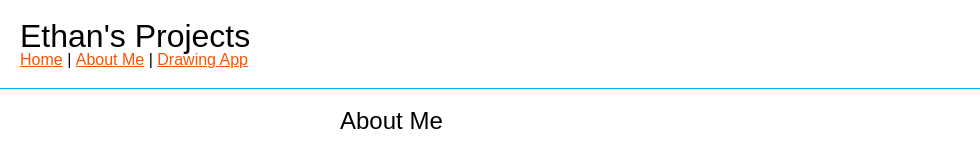
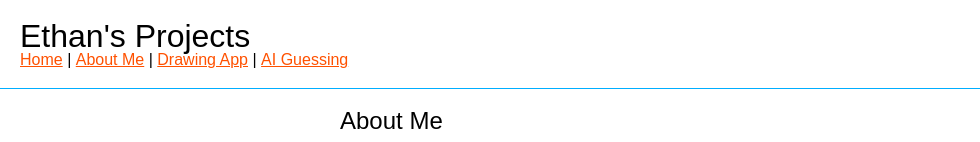
Before and after one commit to Ethan-Schultz/AP-CS-Project-Site, a plain HTML site: page aboutme.html in a window 1280 px wide. Shown: the top 142 px of the page, without its empty margins (0-980 px from the left). Drawn offline with Linux system fonts and the light colour scheme; grey boxes are pictures that could not be loaded.

Commit message:
Update aboutme.html

```diff
--- a/aboutme.html
+++ b/aboutme.html
@@ -18,6 +18,8 @@
           <li><a href="aboutme.html">About Me</a></li>
           <li>|</li>
           <li><a href="DrawingApp.html">Drawing App</a></li>
+          <li>|</li>
+          <li><a href="AI.html">AI Guessing</a></li>
         </ul>
       </nav>
     </header>
```
